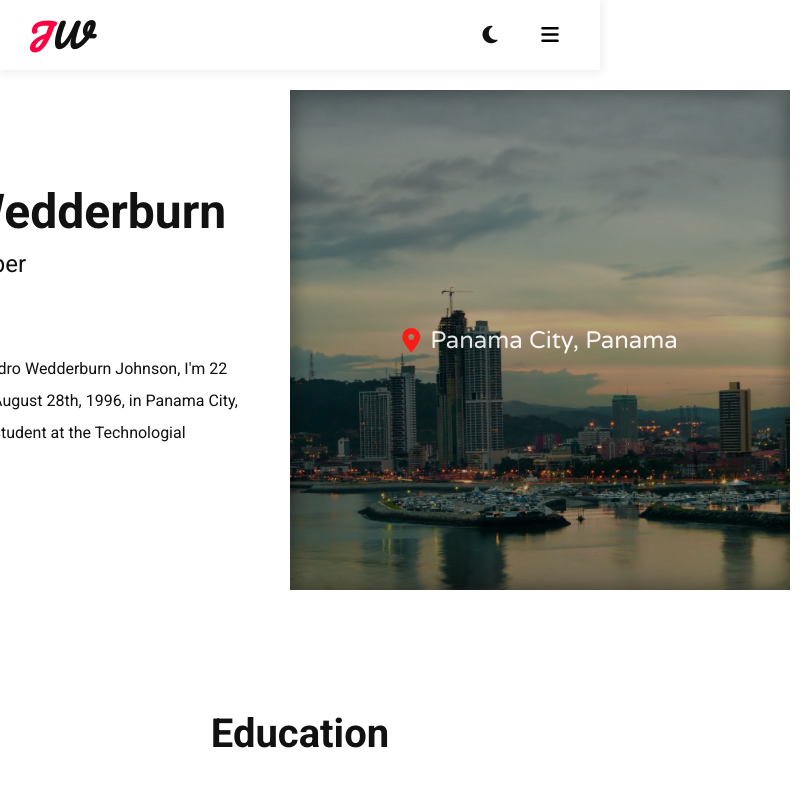
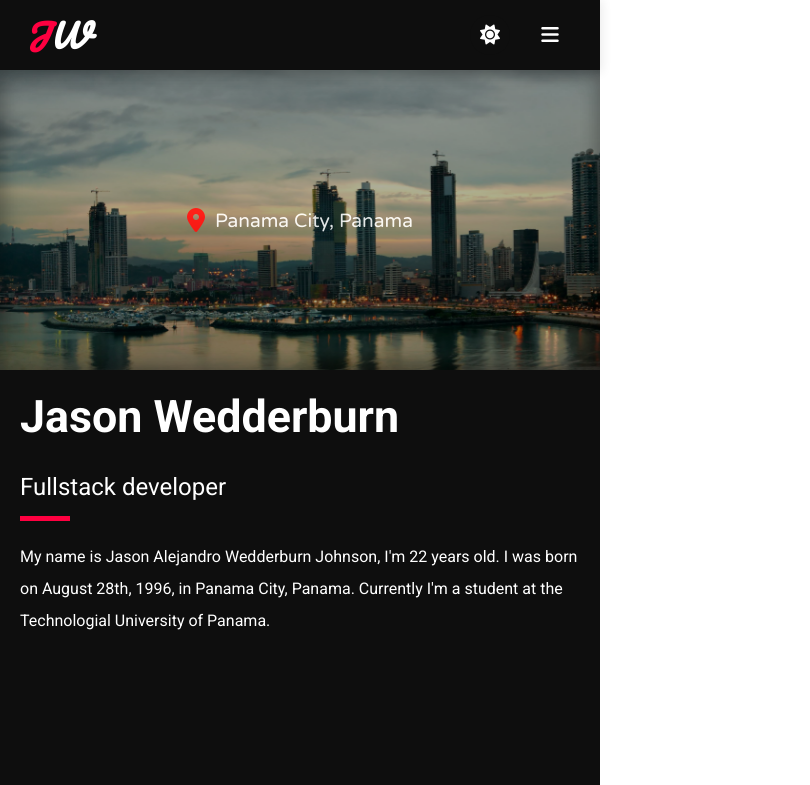
Before and after one commit to jasonwj96/portfolio, a React (Create React App) app: page / in a window 600 px wide. Shown: the top 785 px of the page, 810 px wide, since content can reach past the window. Built offline with nearby package versions, Linux system fonts and the light colour scheme.

Commit message:
homeProfile is responsive

```diff
--- a/src/App.scss
+++ b/src/App.scss
@@ -1,12 +1,9 @@
 @import "./themes/themes.scss";
 
 .App {
-  display: flex;
-  flex-flow: column;
-  min-width: 100%;
-  min-height: 100%;
   transition-property: background-color;
   transition-duration: 200ms;
   transition-timing-function: ease-in-out;
-  padding: 70px 0 0 0;
+  margin: 0;
+  padding-top: 70px;
 }
--- a/src/components/homeProfile.scss
+++ b/src/components/homeProfile.scss
@@ -47,7 +47,7 @@
   align-self: center;
 
   div:first-child {
-    width: 450px;
+    width: fit-content;
     margin-right: 30px;
     padding: 10px;
     height: auto;
@@ -58,9 +58,8 @@
       font-weight: bold;
       font-size: 3em;
       margin: 0 0 10px 0;
-      width: 100%;
+      width: fit-content;
       height: 100%;
-      overflow: hidden;
     }
 
     h3 {
@@ -69,18 +68,15 @@
       font-size: 1.5em;
       margin: 0 0 50px 0;
       font-weight: 100;
-      width: 100%;
+      width: fit-content;
       height: 100%;
-      overflow: hidden;
     }
 
     p {
       // @include textLoader();
-      overflow: hidden;
       font-family: "Roboto", sans-serif;
-      width: fit-content;
+      width: 350px;
       height: fit-content;
-      width: 100%;
       height: 100%;
       line-height: 2em;
     }
@@ -100,7 +96,8 @@
   }
 
   #profile-img {
-    width: 500px;
+    min-width: 350px;
+    width: 100%;
     height: 500px;
     overflow: hidden;
     position: relative;
@@ -165,3 +162,65 @@
     }
   }
 }
+
+@media only screen and (max-width: 600px) {
+  #homeProfile-container {
+    width: 100%;
+    height: 100%;
+    flex-flow: column-reverse;
+    margin: 0;
+    padding: 0;
+
+    div:first-child {
+      width: 100%;
+      min-height: 100%;
+      margin-right: 0px;
+
+      h1,
+      h3,
+      p {
+        width: 100%;
+        height: auto;
+        padding: 10px;
+      }
+
+      h1 {
+        font-size: 2.8em;
+      }
+
+      h3 {
+        margin: 5px 0;
+      }
+      p {
+        margin: 10px 0;
+        font-size: 1em;
+      }
+
+      .separator {
+        margin: 0 0 0 10px;
+      }
+    }
+
+    #profile-img {
+      width: 100%;
+      height: 300px;
+
+      img {
+        height: 100%;
+        width: auto;
+      }
+
+      #profile-img-overlay {
+        width: 100%;
+        min-height: 100%;
+
+        i {
+          font-size: auto;
+        }
+        p {
+          font-size: 1.2em;
+        }
+      }
+    }
+  }
+}
--- a/src/components/navbar.jsx
+++ b/src/components/navbar.jsx
@@ -3,8 +3,8 @@ import "./navbar.scss";
 import { HashLink as Link } from "react-router-hash-link";
 
 const Navbar = () => {
-  const [darkTheme, setDarkTheme] = useState(false);
-  const [toggleMenu, setToggleMenu] = useState(true);
+  const [darkTheme, setDarkTheme] = useState(true);
+  const [toggleMenu, setToggleMenu] = useState(false);
 
   useEffect(() => {
     const parent = document.getElementById("navbar-container").parentElement;
@@ -23,7 +23,7 @@ const Navbar = () => {
     const navbarContainer = document.getElementById("navbar-container");
 
     return () => {
-      if (toggleMenu) {
+      if (!toggleMenu) {
         overlay.style.display = "flex";
         navbarContainer.style.height = "100%";
         bars[0].style.animationName = "expandOverlay";
@@ -58,6 +58,7 @@ const Navbar = () => {
           <p>J</p>
           <p>W</p>
         </div>
+        <div id="buttons-wrapper">
           <button id="toggle-btn" onClick={toggleTheme}>
             {darkTheme ? (
               <i className="fas fa-sun" />
@@ -66,12 +67,13 @@ const Navbar = () => {
             )}
           </button>
           <button id="menu-btn" onClick={expandMenu}>
-          {toggleMenu ? (
+            {!toggleMenu ? (
               <i className="fas fa-bars" />
             ) : (
               <i className="fas fa-times" />
             )}
           </button>
+        </div>
       </div>
       <div id="navbar-overlay">
         <div className="overlay-bar" />
--- a/src/components/navbar.scss
+++ b/src/components/navbar.scss
@@ -84,9 +84,9 @@
   display: flex;
   flex-flow: column;
   position: fixed;
-  min-width: 100%;
+  width: 100%;
   height: auto;
-  z-index: 10;
+  z-index: 5;
   top: 0;
   left: 0;
   background-color: transparent;
@@ -94,7 +94,7 @@
   #navbar-top {
     display: flex;
     height: auto;
-    width: 100%;
+    width: auto;
     position: relative;
     justify-content: space-between;
     align-items: center;
@@ -139,6 +139,12 @@
       }
     }
 
+    #buttons-wrapper {
+      display: flex;
+      align-items: center;
+      width: fit-content;
+      height: 100%;
+
       #toggle-btn {
         @include button();
         width: 40px;
@@ -171,6 +177,7 @@
 
         i {
           font-size: 1.5em;
+        }
       }
     }
   }
@@ -298,3 +305,9 @@
     }
   }
 }
+
+@media only screen and (min-width: 600px) {
+  #navbar-container {
+    width: 100vw;
+  }
+}
--- a/src/components/timeline.jsx
+++ b/src/components/timeline.jsx
@@ -1,4 +1,4 @@
-import React, { useState, useEffect } from "react";
+import React from "react";
 import "./timeline.scss";
 
 const Timeline = () => {
--- a/src/components/timeline.scss
+++ b/src/components/timeline.scss
@@ -3,8 +3,8 @@
 .timeline-container {
   display: flex;
   flex-flow: column;
-  width: fit-content;
-  height: 100%;
+  width: auto;
+  height: auto;
   justify-content: center;
   align-items: center;
   margin: 50px auto 10px auto;
--- a/src/containers/home.jsx
+++ b/src/containers/home.jsx
@@ -1,7 +1,7 @@
 import React, { useEffect } from "react";
 import "./home.scss";
 import HomeProfile from "../components/homeProfile";
-import Timeline from "../components/timeline";
+// import Timeline from "../components/timeline";
 
 const Home = () => {
   useEffect(() => {
@@ -9,10 +9,10 @@ const Home = () => {
   }, []);
 
   return (
-    <>
+    <div className="home-container">
       <HomeProfile />
-      <Timeline />
-    </>
+      {/* <Timeline /> */}
+    </div>
   );
 };
 
--- a/src/containers/home.scss
+++ b/src/containers/home.scss
@@ -1,26 +1,8 @@
 @import "../themes/themes.scss";
 
 .home-container {
-  background-color: transparent;
-  width: 100%;
-  height: 100%;
-
-  #btn {
-    @include button();
-    cursor: pointer;
-    position: relative;
-    margin: 0;
-    height: 100px;
-    width: 100px;
-    font-size: 2em;
-    margin: 10px;
-    color: #fff;
-    background-color: transparent;
-    background-color: #6200ee;
-    transition-property: color;
-    transition-duration: 200ms;
-    transition-timing-function: ease-in-out;
-    padding: 5px;
-    border-radius: 50%;
-  }
+  display: flex;
+  flex-flow: column;
+  width: auto;
+  height: auto;
 }
--- a/src/index.scss
+++ b/src/index.scss
@@ -9,23 +9,17 @@ a {
   text-decoration: none;
 }
 
+html,
 body,
-html {
+#root,
+.App {
+  height: 100%;
+  width: 100%;
   margin: 0;
   padding: 0;
-  width: 100%;
-  height: 100%;
-  scroll-behavior: smooth;
-}
-
-#root {
-  min-width: 100%;
-  min-height: 100%;
-}
-
-body {
   -webkit-font-smoothing: antialiased;
   -moz-osx-font-smoothing: grayscale;
+  overflow-x: hidden;
 }
 
 code {
```
Lines whose indentation alone changed are shown as unchanged.
